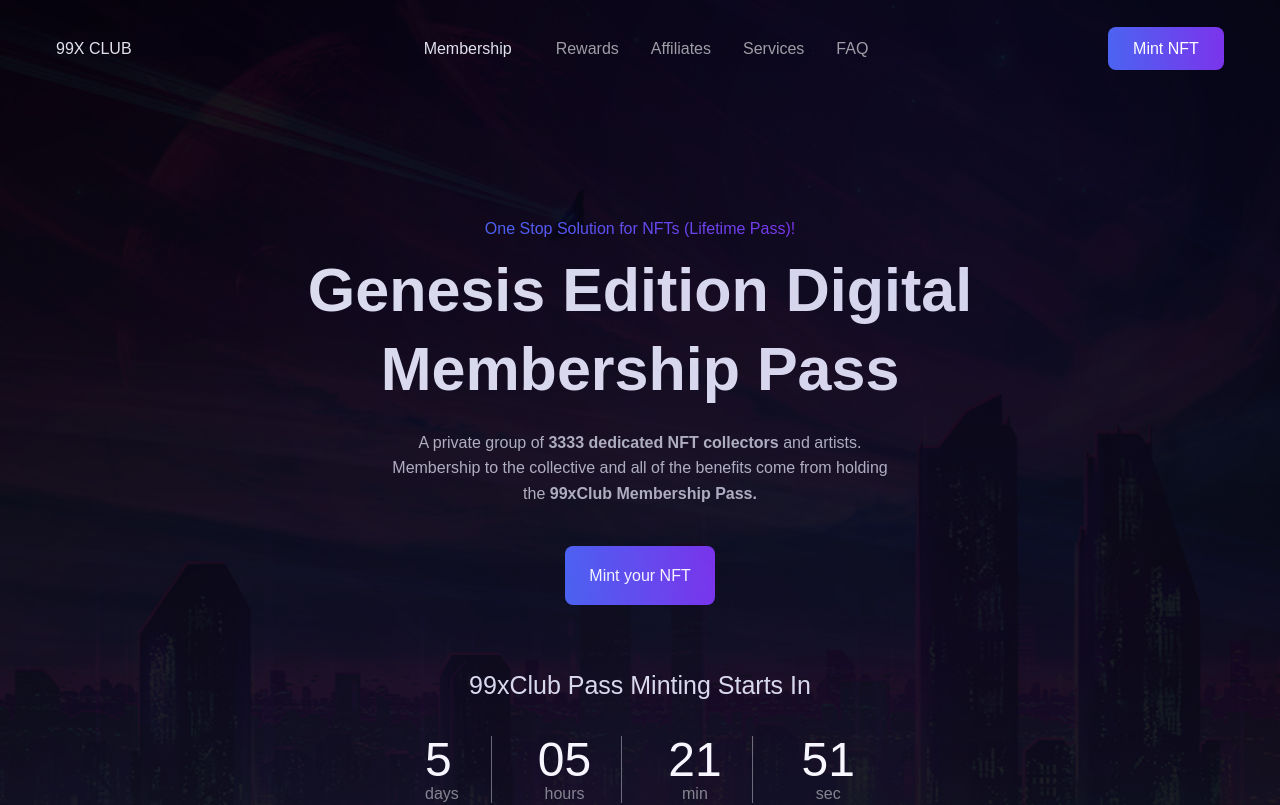
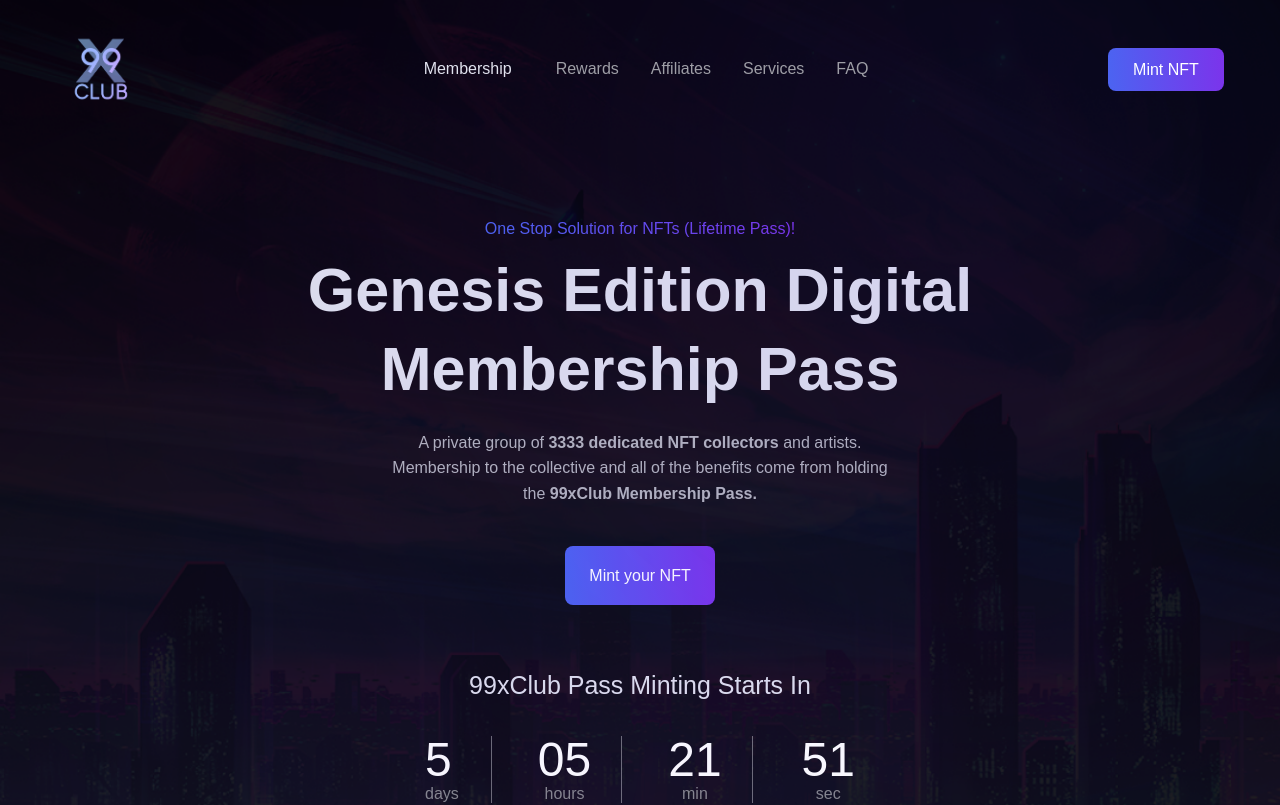
Before and after one commit to imranhwebdev/99xclub, a React (Create React App) app: page / in a window 1280 px wide. Shown: the top 805 px of the page. Built offline with nearby package versions, Linux system fonts and the light colour scheme; a web font is replaced by a local one.

Commit message:
siteUpdate

```diff
--- a/src/Layouts/Header.jsx
+++ b/src/Layouts/Header.jsx
@@ -1,6 +1,6 @@
 import React, { useEffect, useRef } from "react";
 import Button from "../common/Button";
-
+import siteLogo from "../assets/images/99x-logo.png"
 const Header = () => {
   const [isOpen, setIsOpen] = React.useState(false);
   const [isTrue, setTrue] = React.useState(false);
@@ -79,7 +79,9 @@
                 </li>
               </ul>
             </nav>
-            <a className="text-[#E1E2EE]">99X CLUB</a>
+            <a className="site-logo" href="/">
+              <img src={siteLogo} alt="" />
+            </a>
           </div>
           <div className="navbar-center hidden lg:flex">
             <ul className="menu menu-horizontal px-1">
--- a/src/components/Home/Projects.jsx
+++ b/src/components/Home/Projects.jsx
@@ -10,9 +10,9 @@
         <div className="xl:flex gap-[90px] relative">
           <div className="w-full xl:max-w-[682px]">
             <span className="text__style tracking-[0.2em] mb-[10px] font-bold">
-              REWARD SYSTEM
+            99XCLUB SERVICES
             </span>
-            <h2 className="text-[#E1E2EE] sm:text-[32px] leading-[35px] md:text-[49px] md:leading-[58.8px] font-bold p-2 mt-[10px]  text-[25px] mb-[36px]">
+            <h2 className="text-[#E1E2EE] sm:text-[32px] leading-[35px] md:text-[49px] md:leading-[58.8px] font-bold pt-2 mt-[10px]  text-[25px] mb-[36px]">
               Have you ever wondered to launch your own NFT project?
             </h2>
             <p className="text-[#B4B5BD] opacity-80 text-[20px] leading-[30px] font-medium">
--- a/src/components/Home/Slider.jsx
+++ b/src/components/Home/Slider.jsx
@@ -77,7 +77,7 @@
                         Mint Date
                       </span>
                       <h4 className="text-[#E1E2EE] text-[18px] font-medium leading-[27px]">
-                        18 Jan 2023
+                      03 'Feb' 2023
                       </h4>
                     </div>
                     <div className="item">
@@ -85,7 +85,7 @@
                         Total Supply
                       </span>
                       <h4 className="text-[#E1E2EE] text-[18px] font-medium leading-[27px]">
-                        18 Jan 2023
+                      15,555
                       </h4>
                     </div>
                     <div className="item">
@@ -114,7 +114,7 @@
                     </h4>
                   </div>
                   <div className="mt-[33px]">
-                    <Button classNames={"py-5 px-[35px]"}>Claim Now</Button>
+                    <Button classNames={"py-5 px-[35px]"}>Claim Soon</Button>
                   </div>
                 </div>
               </div>
--- a/src/style/home.css
+++ b/src/style/home.css
@@ -314,3 +314,6 @@
     flex-wrap: wrap;
   }
 }
+.site-logo {
+  max-width: 90px;
+}
```
Also changed, not shown: src/assets/images/99x-logo.png (added).
